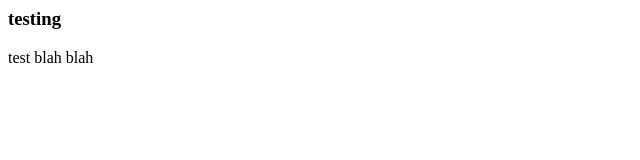
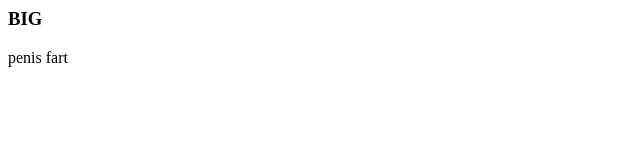
Before and after one commit to TechnebunXD/website, a plain HTML site: page index.html in a window 1280 px wide. Shown: the full height of the page, 0-640 px from the left. Drawn offline with Linux system fonts and the light colour scheme.

Commit message:
Update index.html

```diff
--- a/index.html
+++ b/index.html
@@ -1,4 +1,4 @@
 <html>
-<h3>testing</h3>
-<p>test blah blah</p>
+<h3>BIG</h3>
+<p>penis fart</p>
 </html>
```
